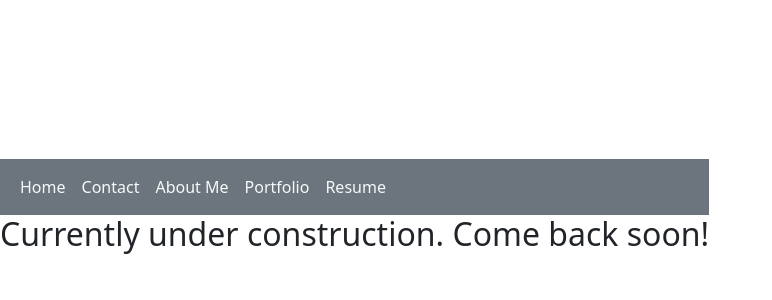
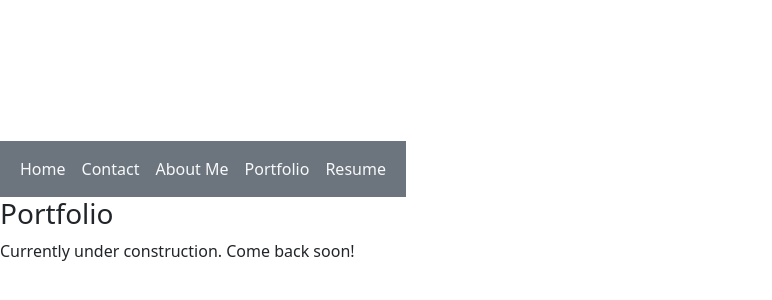
Before and after one commit to rogermle/david-react-portfolio, a React (Vite) app: page /portfolio in a window 1280 px wide. Shown: the part 190-490 px from the top of the page, without its empty margins (0-772 px from the left). Built offline with nearby package versions, Linux system fonts and the light colour scheme.

Commit message:
added title and changed construction message to p tag

```diff
--- a/src/pages/PortfolioPage.jsx
+++ b/src/pages/PortfolioPage.jsx
@@ -1,8 +1,9 @@
 export default function PortfolioPage() {
 
     return (
-      <div className="">
-          <h2>Currently under construction. Come back soon!</h2>
-      </div>
+        <div className="">
+            <h3>Portfolio</h3>
+            <p>Currently under construction. Come back soon!</p>
+        </div>
     );
-  }
+}
```
